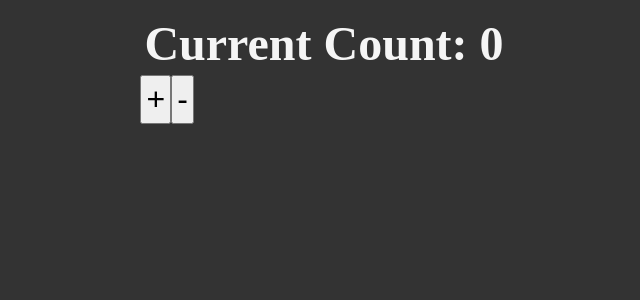
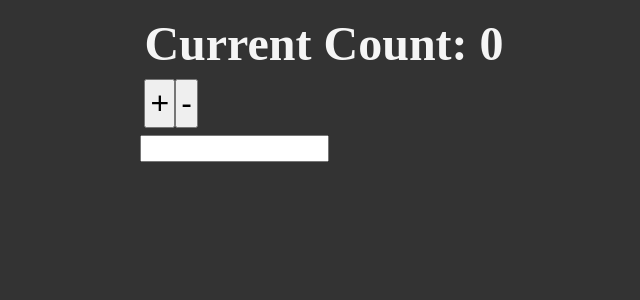
Before and after one commit to wakabibrian/react-typescript-project, a React (Vite) app: page / in a window 1280 px wide. Shown: the top 300 px of the page, without its empty margins (316-956 px from the left). Built offline with nearby package versions, Linux system fonts and the light colour scheme.

Commit message:
feat: Add  Payload

```diff
--- a/src/components/Counter.tsx
+++ b/src/components/Counter.tsx
@@ -1,14 +1,16 @@
-import { ReactNode, useReducer } from "react";
+import { ChangeEvent, ReactNode, useReducer } from "react";
 
-const initState = { count: 0 };
+const initState = { count: 0, text: "" };
 
 const enum REDUCER_ACTION_TYPE {
   INCREMENT,
   DECREMENT,
+  NEW_INPUT,
 }
 
 type ReducerAction = {
   type: REDUCER_ACTION_TYPE;
+  payload?: string;
 };
 
 const reducer = (
@@ -20,6 +22,8 @@
       return { ...state, count: state.count + 1 };
     case REDUCER_ACTION_TYPE.DECREMENT:
       return { ...state, count: state.count - 1 };
+    case REDUCER_ACTION_TYPE.NEW_INPUT:
+      return { ...state, text: action.payload ?? "" };
     default:
       throw new Error();
   }
@@ -34,12 +38,19 @@
 
   const increment = () => dispatch({ type: REDUCER_ACTION_TYPE.INCREMENT });
   const decrement = () => dispatch({ type: REDUCER_ACTION_TYPE.DECREMENT });
+  const handleTextInput = (e: ChangeEvent<HTMLInputElement>) => {
+    dispatch({ type: REDUCER_ACTION_TYPE.NEW_INPUT, payload: e.target.value });
+  };
 
   return (
     <>
       <h1>{children(state.count)}</h1>
-      <button onClick={increment}>+</button>
-      <button onClick={decrement}>-</button>
+      <div>
+        <button onClick={increment}>+</button>
+        <button onClick={decrement}>-</button>
+      </div>
+      <input type="text" onChange={handleTextInput} />
+      <h2>{state.text}</h2>
     </>
   );
 };
```
